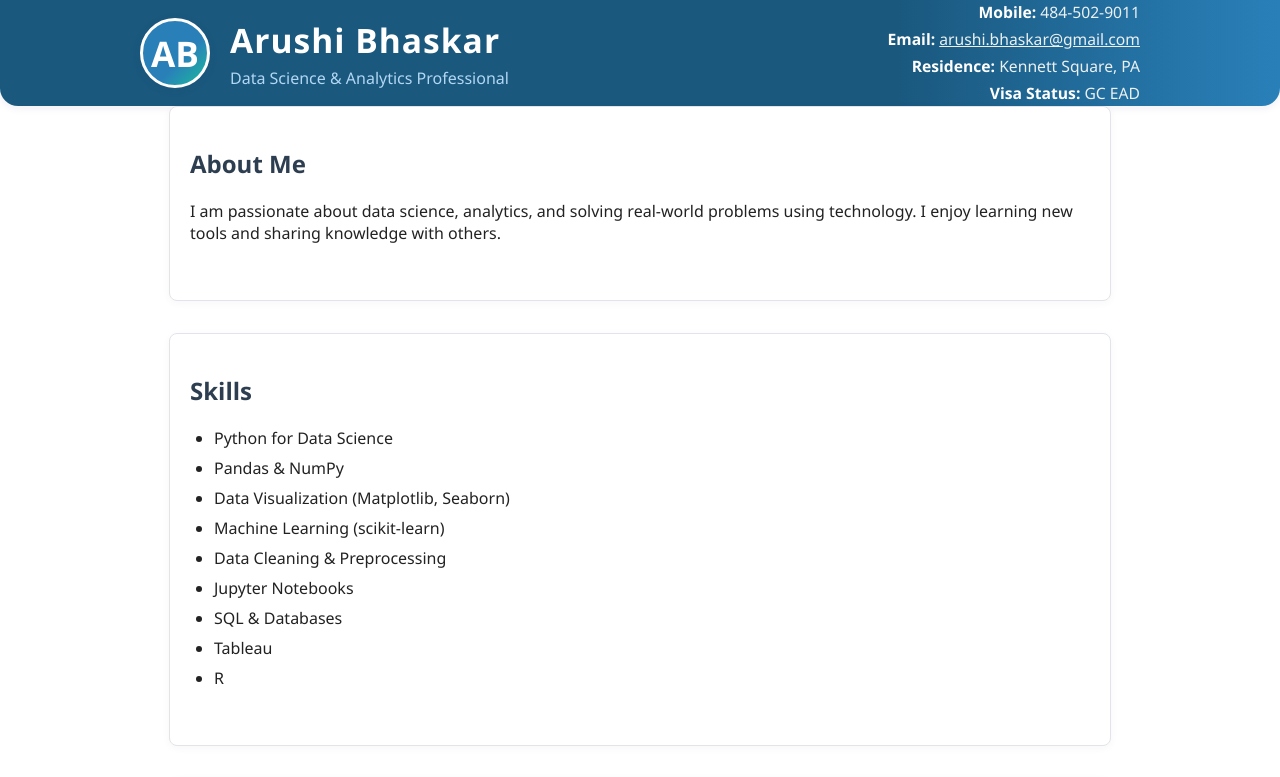
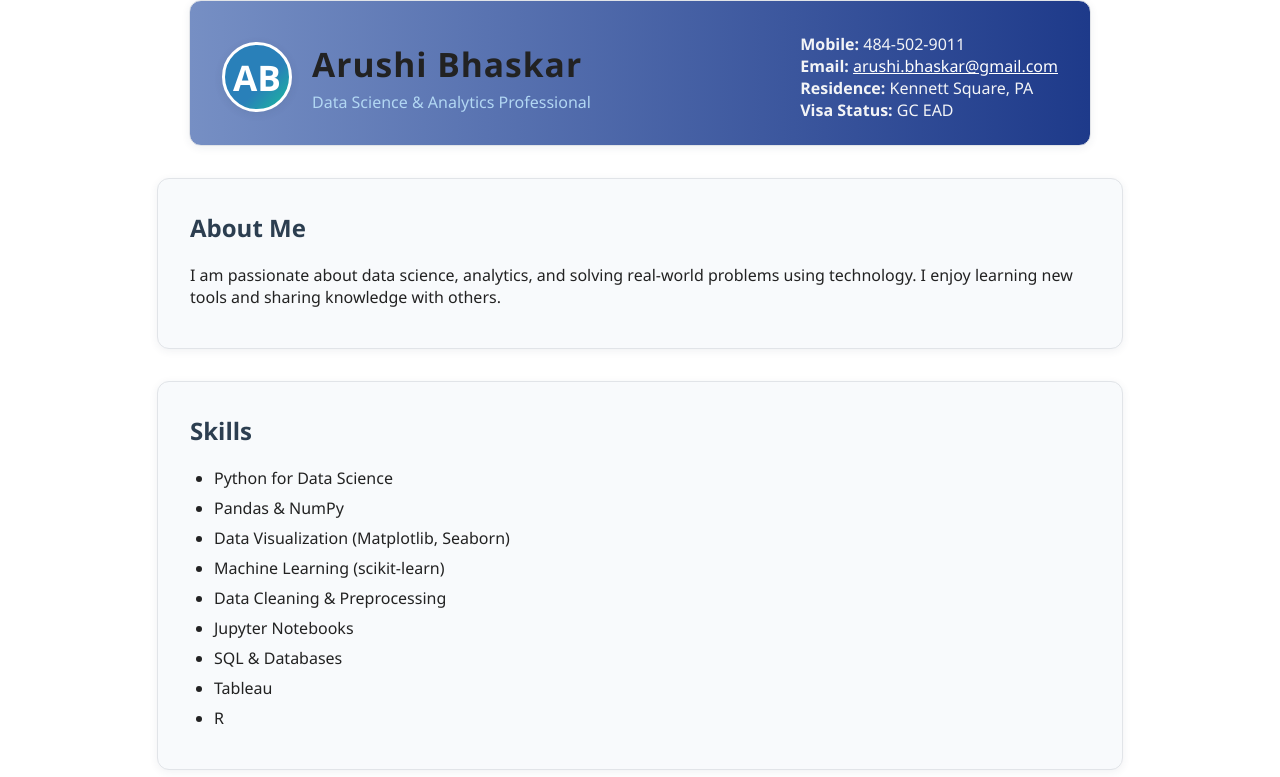
Before and after one commit to arushib11/my-portfolio, a plain HTML site: page index.html in a window 1280 px wide. Shown: the top 777 px of the page. Drawn offline with Linux system fonts and the light colour scheme.

Commit message:
Changing text/background colors and header alignment

```diff
--- a/index.html
+++ b/index.html
@@ -1,34 +1,32 @@
-<!DOCTYPE html>
+
 <!DOCTYPE html>
 <html lang="en">
 <head>
   <meta charset="UTF-8">
   <title>My Portfolio</title>
   <style>
-    .hero {
-      background: #f8f9fa;
-      padding: 60px 20px;
-      text-align: center;
-      border-bottom: 1px solid #e1e4e8;
+    body {
+      font-family: 'Segoe UI', Arial, sans-serif;
+      margin: 0;
+      background: #fff;
+      color: #222;
     }
-    .section {
-      padding: 40px 20px;
+    .header-outer {
       max-width: 900px;
       margin: 0 auto 32px auto;
-      background: #fff;
-      border-radius: 8px;
-      box-shadow: 0 2px 8px rgba(44,62,80,0.04);
+      border-radius: 12px;
+      box-shadow: 0 2px 8px rgba(44,62,80,0.07);
       border: 1px solid #e1e4e8;
+      background: linear-gradient(90deg, #768fc4 0%, #1e3a8a 100%);
+      min-height: 120px;
     }
     .header-container {
-      max-width: 1000px;
-      margin: auto;
       display: flex;
       flex-direction: row;
       align-items: center;
       justify-content: space-between;
       flex-wrap: wrap;
-      padding: 0 16px;
+      padding: 32px 32px 24px 32px;
     }
     .header-left {
       display: flex;
@@ -66,37 +64,15 @@
       font-weight: 400;
       margin-top: 2px;
     }
-    header {
-      background: linear-gradient(90deg, #1a587e 70%, #2980b9 100%);
-      color: #fff;
-      padding: 0;
-      box-shadow: 0 2px 8px rgba(26,35,126,0.07);
-      border-bottom-left-radius: 18px;
-      border-bottom-right-radius: 18px;
-    }
-    body {
-      font-family: 'Segoe UI', Arial, sans-serif;
-      margin: 0;
-      background: #fff;
-      color: #222;
-    }
     .header-contact {
-      min-width: 220px;
-      text-align: right;
-      font-size: 0.98em;
-      line-height: 1.6;
-      color: #ecf0f1;
-      margin-left: auto;
-      display: flex;
-      flex-direction: column;
-      align-items: flex-end;
-      gap: 2px;
+      color: #f3f4f6;
     }
     .header-contact strong {
-      color: #fff;
+      color: #f3f4f6;
+      font-weight: bold;
     }
     .header-contact a {
-      color: #ecf0f1;
+      color: #fff;
       text-decoration: underline;
     }
     .header-contact a:hover {
@@ -133,6 +109,18 @@
     a:hover {
       color: #1abc9c;
     }
+
+    /* Restore section box styling */
+    .section {
+      max-width: 900px;
+      margin: 0 auto 32px auto;
+      background: #f8fafc;
+      border-radius: 12px;
+      box-shadow: 0 2px 8px rgba(44,62,80,0.07);
+      border: 1px solid #e1e4e8;
+      padding: 32px 32px 24px 32px;
+    }
+
     @media (max-width: 600px) {
       .section {
         padding: 20px 8px;
@@ -162,6 +150,7 @@
 </head>
 <body>
   <header>
+    <div class="header-outer">
       <div class="header-container">
         <div class="header-left">
           <div class="avatar" title="Arushi Bhaskar">AB</div>
@@ -175,6 +164,7 @@
           <div><strong>Email:</strong> <a href="mailto:arushi.bhaskar@gmail.com">arushi.bhaskar@gmail.com</a></div>
           <div><strong>Residence:</strong> Kennett Square, PA</div>
           <div><strong>Visa Status:</strong> GC EAD</div>
+        </div>
       </div>
     </div>
   </header>
```
Lines whose indentation alone changed are shown as unchanged.
